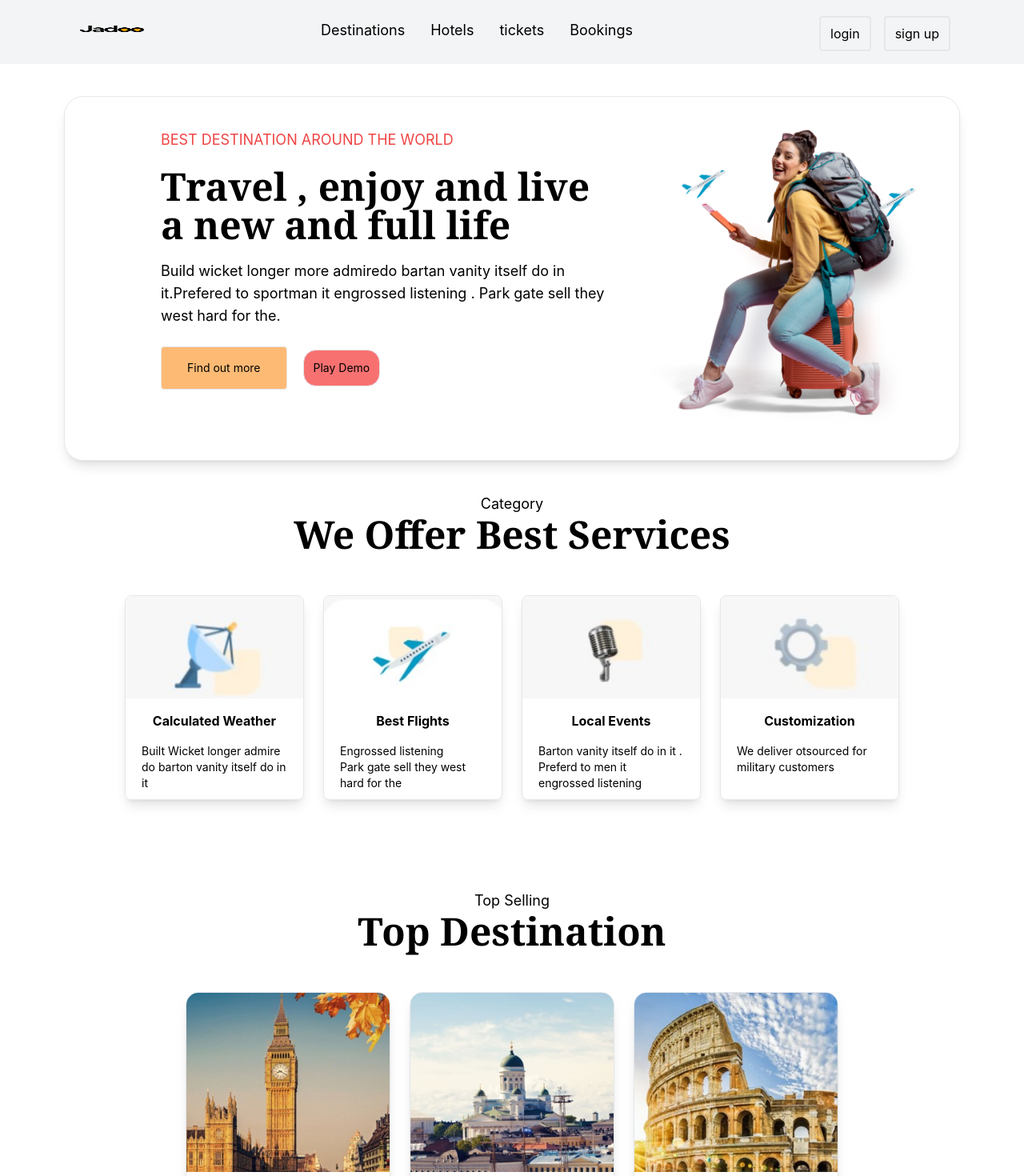
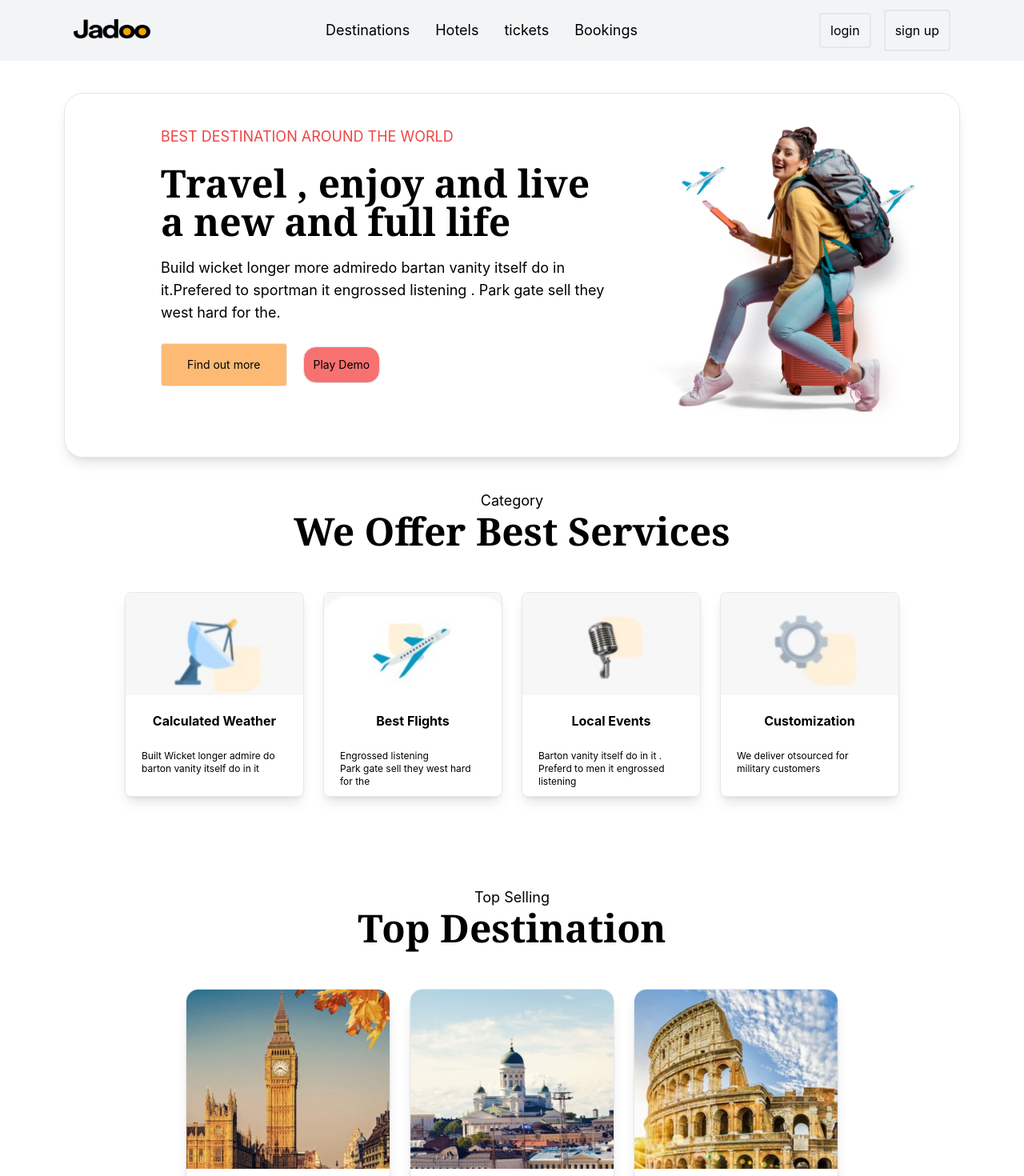
Before and after one commit to masifafghan/TourBooking, a React (Create React App) app: page / in a window 1280 px wide. Shown: the top 1470 px of the page at 80% size. Built offline with nearby package versions, Linux system fonts and the light colour scheme.

Commit message:
button update

```diff
--- a/src/pages/home.jsx
+++ b/src/pages/home.jsx
@@ -7,15 +7,15 @@ function Home() {
     <body className="overflow-hidden">
     {/* Nav Bar */}
     <nav className="flex lg:justify-between sm:item-center bg-gray-100  lg:p-3">
-        <img className="w-10 h-5 lg:w-24 p-2 lg:h-6 mt-3 lg:ms-20 rounded" src="/asessts/Logo.png" alt="Logo" />
+        <img className="w-14 h-7 lg:w-24 m-2 lg:h-6 mt-3 lg:ms-20 rounded" src="/asessts/Logo.png" alt="Logo" />
         <div className="text-sm lg:text-lg pt-2 flex flex wrap">
             <a className="p-1 lg:px-4 text-black hover:text-blue-500" href="/dest">Destinations</a>
             <a className="p-1 lg:px-4 text-black hover:text-blue-500" href="/hotels" >Hotels</a>
             <a className="p-1 lg:px-4 text-black hover:text-blue-500" href="/tickets" >tickets</a>
             <a className="p-1 lg:px-4 text-black hover:text-blue-500" href="/about" >Bookings</a>
         </div>
-        <div className="lg:pe-20 lg:me-15 pt-2 p-1 flex flex-wrap">
-            <button className="lg:mx-4 text-xs lg:text-base lg:p-2 lg:px-3 border-2 rounded hover:text-white hover:bg-black " >login</button>
+        <div className="lg:pe-20 lg:me-15 flex flex-wrap">
+            <button className="lg:mx-4 text-xs my-1 lg:text-base lg:p-2 lg:px-3 border-2 rounded hover:text-white hover:bg-black " >login</button>
             <button className="border-2 text-xs lg:text-base rounded lg:px-3 lg:p-2 hover:text-white hover:bg-black" >sign up</button>
         </div>
     </nav>
@@ -37,23 +37,23 @@ function Home() {
         <div className="flex  flex-wrap">
         <div className=" w-32 h-40 lg:w-56 lg:h-64 lg:m-3 m-2 border shadow-lg rounded-lg overflow-hidden  flex-wrap justify-items-center">
             <img className="lg:w-full lg:w-48 lg:h-32 w-full w-24 h-16  object-cover" src="/asessts/weather.jpeg" alt="Check weather" />
-            <h4 className="font-bold lg:m-4">Calculated Weather </h4>
-            <p className="text-sm lg:px-5">Built Wicket longer admire do barton vanity itself do in it </p>
+            <h4 className="font-bold p-1 lg:m-4">Calculated Weather </h4>
+            <p className="text-xs p-1 lg:px-5">Built Wicket longer admire do barton vanity itself do in it </p>
         </div>
         <div className="w-32 h-40 lg:w-56 lg:m-3 m-2 lg:h-64 border shadow-lg rounded-lg overflow-hidden  flex-wrap justify-items-center">
             <img className="lg:w-full lg:w-48 lg:h-32 w-full w-24 h-16 object-cover" src="/asessts/plane.jpeg" alt="Best Flights" />
-            <h4 className="font-bold m-4"> Best Flights</h4>
-            <p className="text-sm lg:lg:lg:px-5">Engrossed listening<br/>Park gate sell they west hard for the</p>
+            <h4 className="font-bold p-1 lg:m-4"> Best Flights</h4>
+            <p className="text-xs p-1 lg:px-5">Engrossed listening<br/>Park gate sell they west hard for the</p>
         </div>
         <div className="w-32 h-40 lg:w-56 lg:m-3 m-2 lg:h-64 border shadow-lg rounded-lg overflow-hidden flex-wrap justify-items-center">
             <img className="lg:w-full lg:w-48 lg:h-32 w-full w-24 h-16  object-cover" src="/asessts/mic.jpeg" alt="mic" />
-            <h4 className="font-bold lg:m-4">Local Events</h4>
-            <p className="text-sm lg:px-5">Barton vanity itself do in it . Preferd to men it engrossed listening </p>
+            <h4 className="font-bold p-1 lg:m-4">Local Events</h4>
+            <p className="text-xs p-1 lg:px-5">Barton vanity itself do in it . Preferd to men it engrossed listening </p>
         </div>
         <div className="w-32 h-40 lg:w-56 lg:m-3 m-2 lg:h-64 border shadow-lg rounded-lg overflow-hidden flex-wrap justify-items-center">
             <img className="lg:w-full lg:w-48 lg:h-32 w-full w-24 h-16 object-cover" src="/asessts/gear.jpeg" alt="customization" />
-            <h4 className="font-bold lg:m-4">Customization</h4>
-            <p className="text-sm lg:px-5 wrap-break-word">We deliver otsourced for military customers</p>
+            <h4 className="font-bold p-1 lg:m-4">Customization</h4>
+            <p className="text-xs p-1 lg:px-5 wrap-break-word">We deliver otsourced for military customers</p>
         </div>
         </div>
     </section>
```
